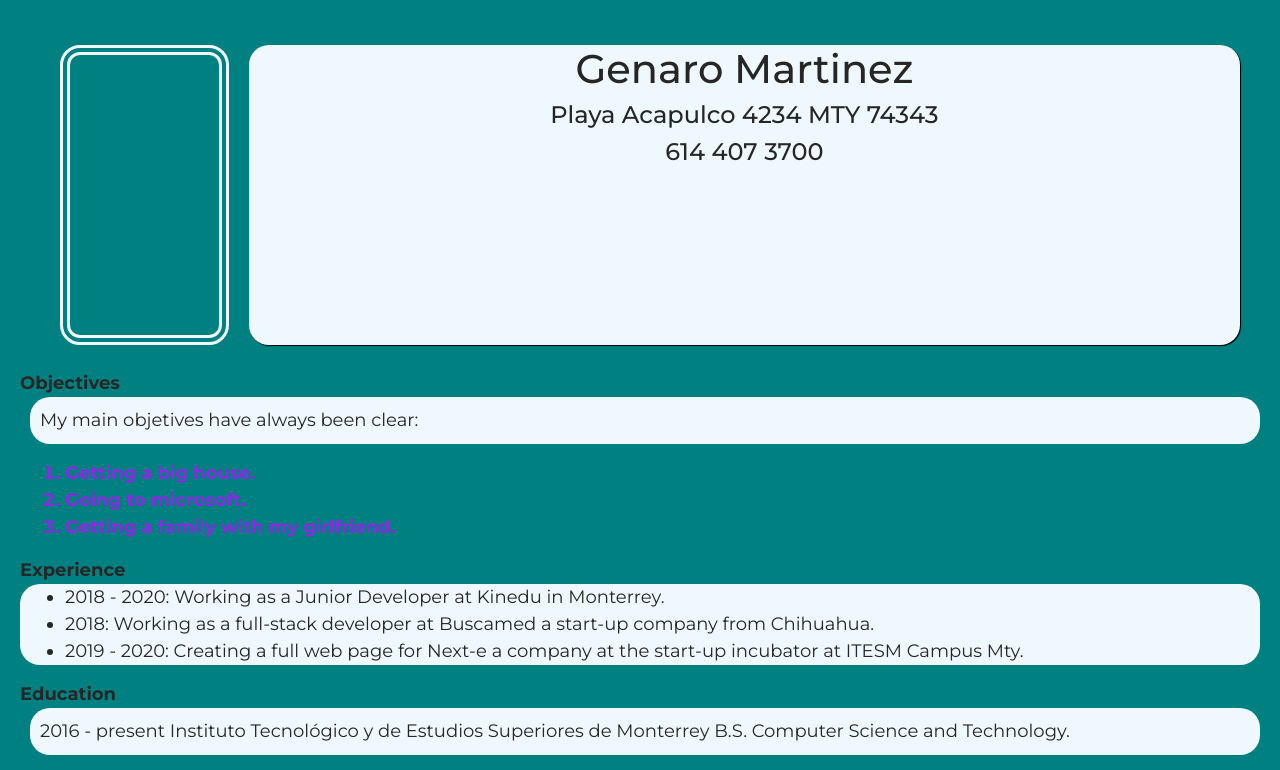
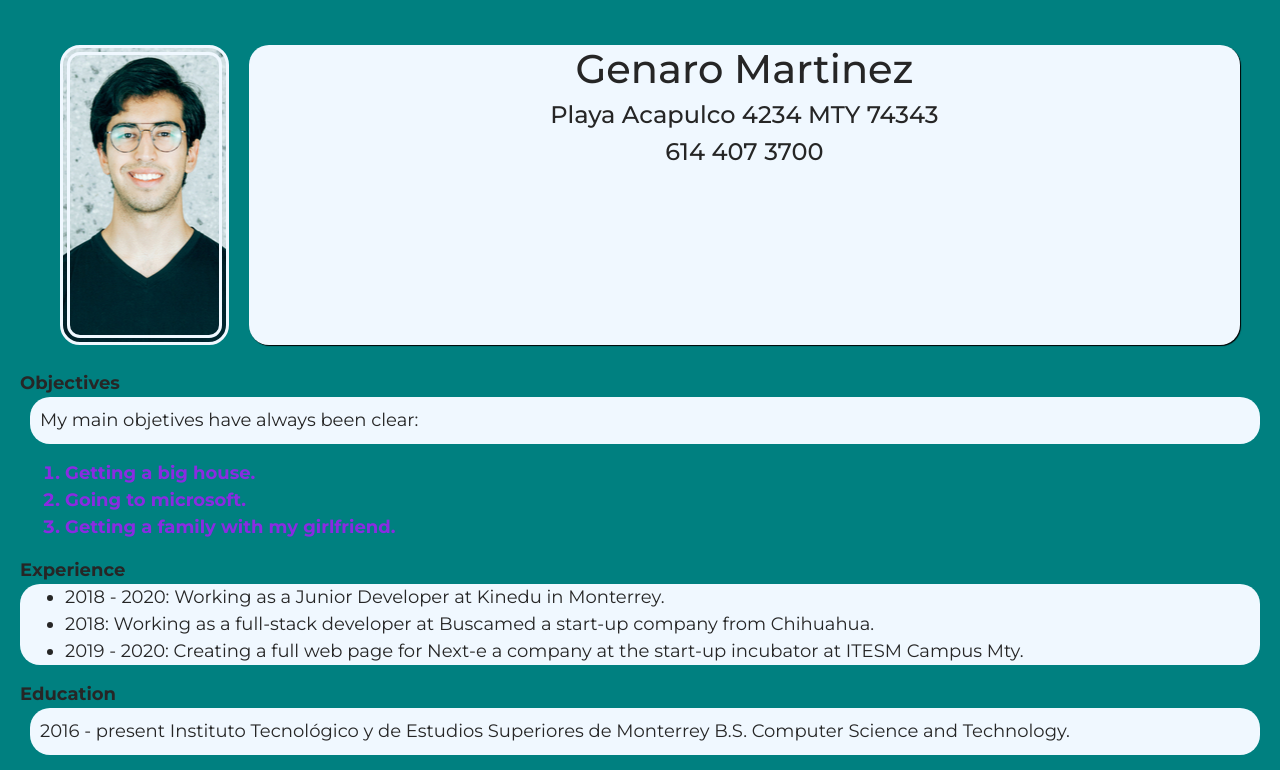
Before and after one commit to genaro56/Lab_02, a plain HTML site: page index.html in a window 1280 px wide. Shown: the top 770 px of the page. Drawn offline with nearby package versions, Linux system fonts and the light colour scheme.

Commit message:
Fix routes again

```diff
--- a/css/styles.css
+++ b/css/styles.css
@@ -20,7 +20,7 @@ body {
     height: 300px;
     background-repeat: no-repeat;
     background-position: center;
-    background-image: url(./assets/53-0-2.jpg);
+    background-image: url(../assets/53-0-2.jpg);
     border: aliceblue 10px double;
     border-radius: 20px;
 }
```
